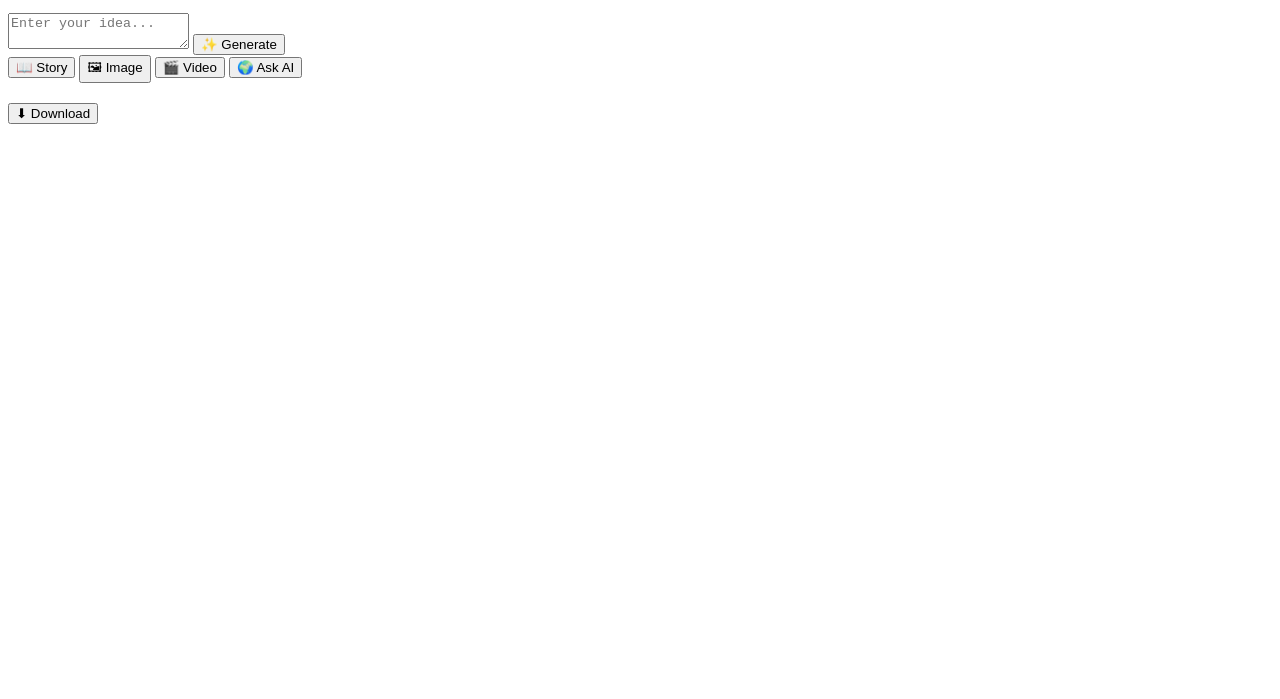
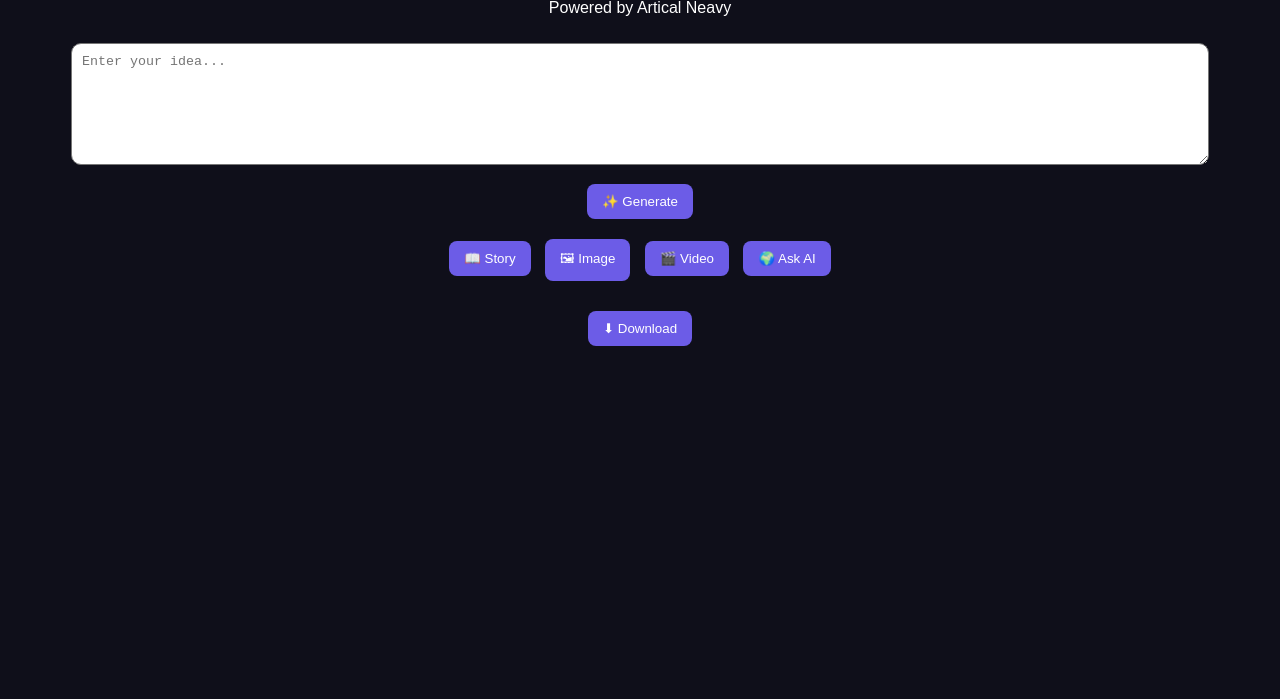
Before and after one commit to neavyartical/backend, a website: page public/index.html in a window 1280 px wide. Shown: the part 101-800 px from the top of the page. Drawn offline with Linux system fonts and the light colour scheme.

Commit message:
style.css

```diff
--- a/public/style.css
+++ b/public/style.css
@@ -1,43 +1,37 @@
-/* AUTH SCREEN */
-.auth {
+body {
+  margin: 0;
+  font-family: Arial, sans-serif;
+  background: #0f0f1a;
+  color: white;
   text-align: center;
-  margin-top: 100px;
 }
 
-.auth input {
-  display: block;
-  width: 80%;
-  margin: 10px auto;
-  padding: 12px;
-  border-radius: 10px;
-  border: none;
+.app {
+  padding: 20px;
 }
 
-.auth button {
-  margin: 5px;
-  padding: 12px 20px;
-  border: none;
+textarea {
+  width: 90%;
+  height: 100px;
+  margin: 10px 0;
   border-radius: 10px;
-  background: #00d4ff;
-  cursor: pointer;
+  padding: 10px;
 }
 
-/* HIDE */
-.hidden {
-  display: none;
+button {
+  padding: 10px 15px;
+  margin: 5px;
+  border-radius: 8px;
+  border: none;
+  cursor: pointer;
+  background: #6c5ce7;
+  color: white;
 }
 
-/* TOPBAR */
-.topbar {
-  display: flex;
-  justify-content: space-between;
-  margin-bottom: 10px;
+.grid {
+  margin: 10px 0;
 }
 
-.topbar button {
-  background: red;
-  color: white;
-  border: none;
-  padding: 5px 10px;
-  border-radius: 8px;
+#result {
+  margin-top: 20px;
 }
```
